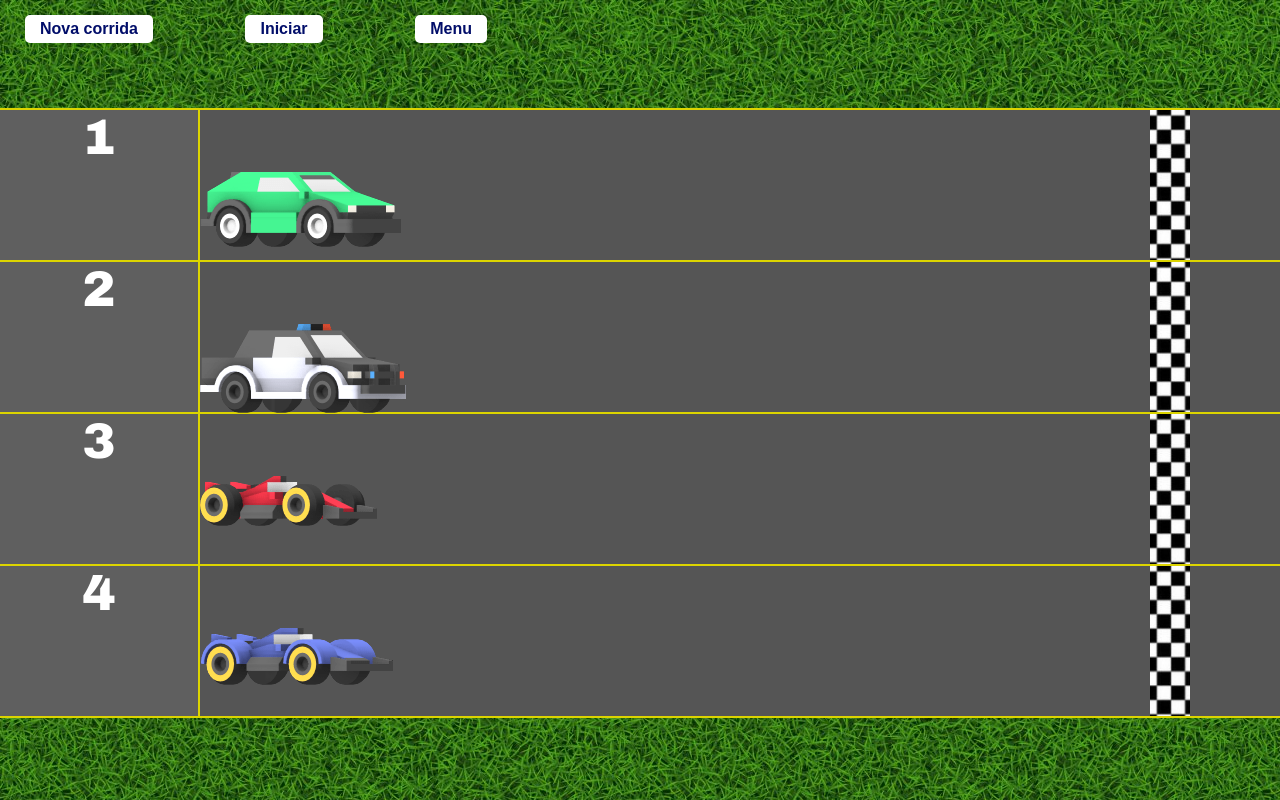
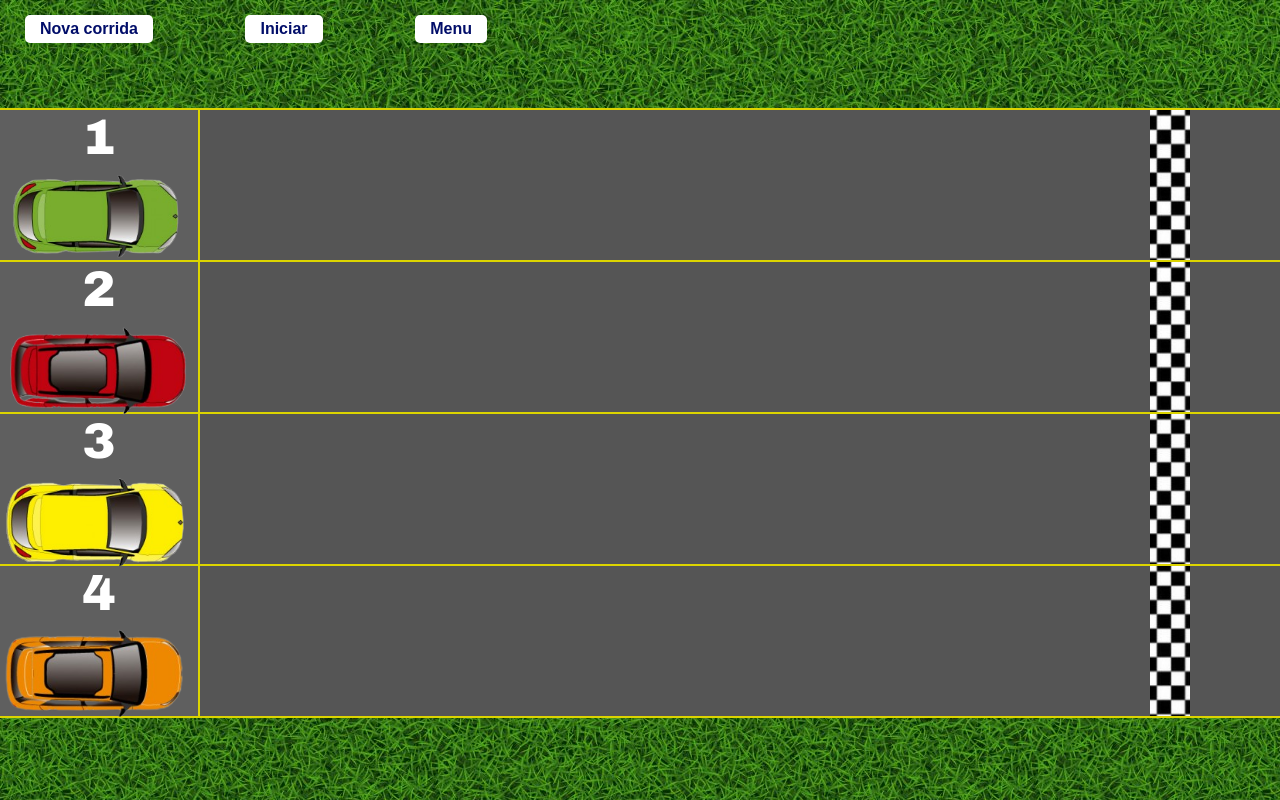
Before and after one commit to programer-Glei/Projeto_Jogo_Corrida, a plain HTML site: page corrida.html in a window 1280 px wide. Drawn offline with Linux system fonts and the light colour scheme.

Commit message:
proximo comit

```diff
--- a/corrida.html
+++ b/corrida.html
@@ -17,7 +17,7 @@
         <div class="pistas">
             <div class="pista-corrida">
                 <div class="partida">1
-                    <img src="img/hatchbackSports.png" alt="" id="carro1">
+                    <img src="img/veiculo01-removebg-preview.png" alt="" id="carro1">
                 </div>
                 <div class="chegada">
                     <img src="img/chegada.jpg" alt="imagemChegada">
@@ -25,7 +25,7 @@
             </div>
             <div class="pista-corrida">
                 <div class="partida">2
-                    <img src="img/police.png" alt="" id="carro2">
+                    <img src="img/veiculo03-removebg-preview.png" alt="" id="carro2">
                 </div>
                 <div class="chegada">
                     <img src="img/chegada.jpg" alt="imagemChegada">
@@ -33,7 +33,7 @@
             </div>
             <div class="pista-corrida">
                 <div class="partida">3
-                    <img src="img/race.png" alt="" id="carro3">
+                    <img src="img/veiculo04.png" alt="" id="carro3">
                 </div>
                 <div class="chegada">
                     <img src="img/chegada.jpg" alt="imagemChegada">
@@ -41,7 +41,7 @@
             </div>
             <div class="pista-corrida">
                 <div class="partida">4
-                    <img src="img/raceFuture.png" alt="" id="carro4">
+                    <img src="img/veiculo05.png" alt="" id="carro4">
                 </div>
                 <div class="chegada">
                     <img src="img/chegada.jpg" alt="imagemChegada">
--- a/css/corrida.css
+++ b/css/corrida.css
@@ -55,9 +55,13 @@
     font-size: 50px;
     color: #ffffff;
 }
+
 #carro1, #carro2, #carro3, #carro4{
+    width: 190px;
+    height: 100px;
+    object-fit: cover;
     position: absolute;
-    left: 200px;
+    left: 0;
     margin-top: 62px;
 }
 .chegada{
```
Also changed, not shown: img/carros.jpg (added), img/hatchbackSports.png (deleted), img/police.png (deleted), img/race.png (deleted), img/raceFuture.png (deleted), img/veiculo01-removebg-preview.png (added), img/veiculo03-removebg-preview.png (added), img/veiculo04.png (added), img/veiculo05.png (added).
